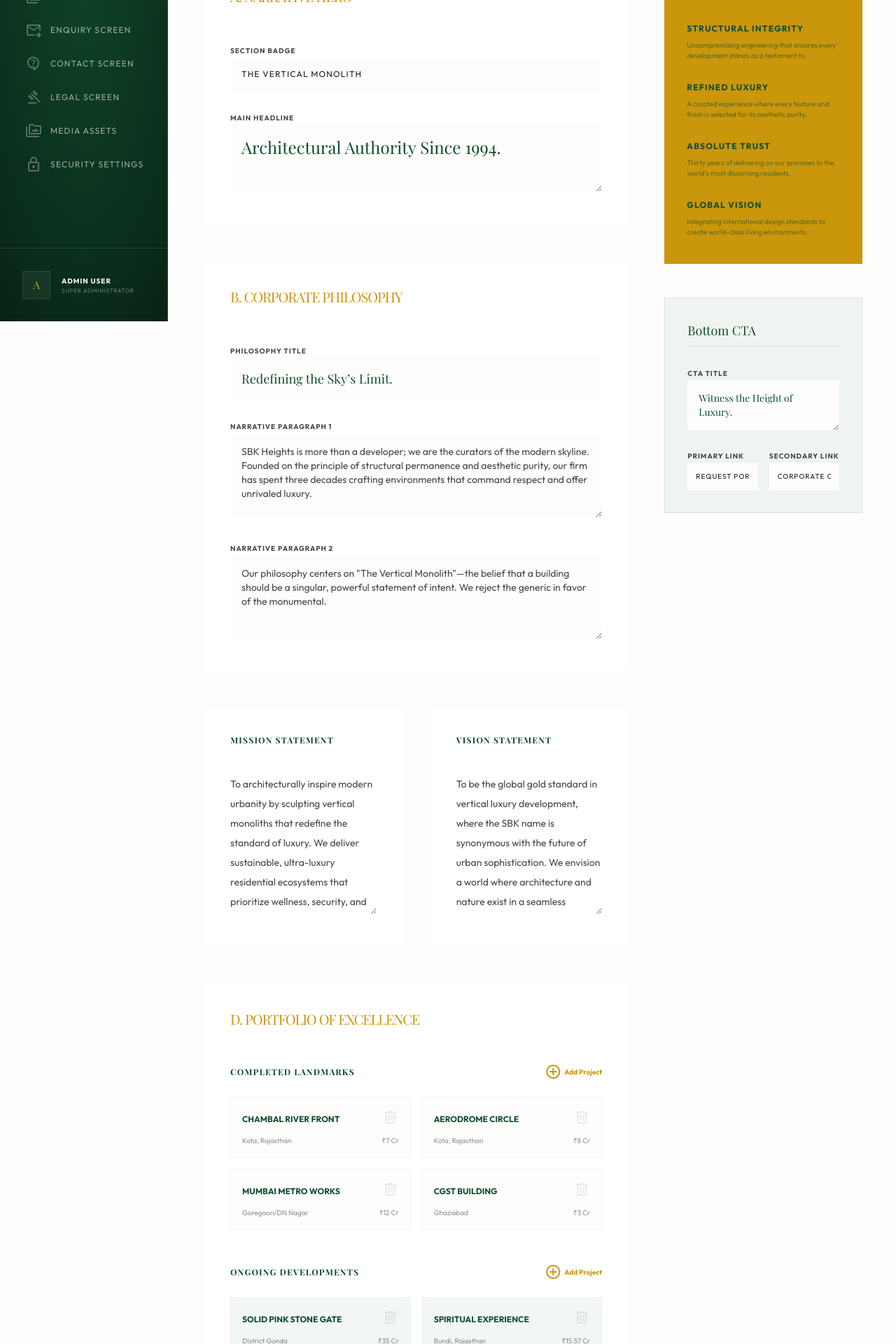
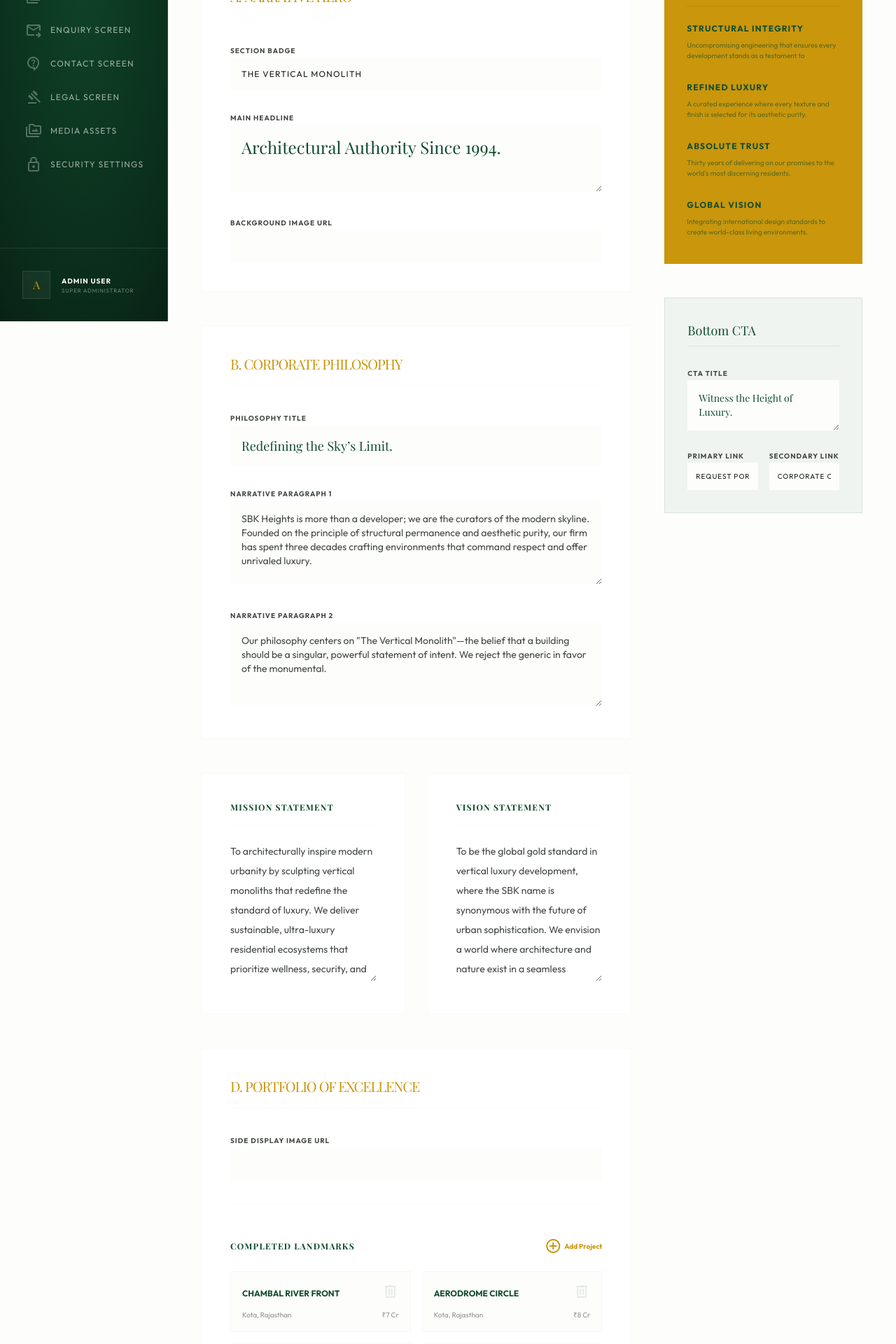
Before and after one commit to thewhitewolf09/sbkheights-project, a Next.js app: page /admin/cms/about in a window 1280 px wide. Shown: the part 341-2261 px from the top of the page at 70% size. Built offline with nearby package versions, Linux system fonts and the light colour scheme; no server answers; the database is empty; sample sign-in values are in the browser's storage; a web font is replaced by a local one.

Commit message:
feat: implement CMS editor for home page and add foundational public and gallery components

```diff
--- a/src/app/(admin)/admin/cms/about/page.tsx
+++ b/src/app/(admin)/admin/cms/about/page.tsx
@@ -135,6 +135,10 @@ export default function AboutCMSEditor() {
                   <label className="text-[10px] font-bold uppercase tracking-widest text-on-surface-variant">Main Headline</label>
                   <textarea value={content.hero.title} onChange={(e) => setContent({...content, hero: {...content.hero, title: e.target.value}})} className="w-full bg-surface p-4 text-2xl font-headline text-primary outline-none" />
                </div>
+               <div className="space-y-1">
+                  <label className="text-[10px] font-bold uppercase tracking-widest text-on-surface-variant">Background Image URL</label>
+                  <input type="text" value={content.hero.image || ""} onChange={(e) => setContent({...content, hero: {...content.hero, image: e.target.value}})} className="w-full bg-surface p-4 text-xs font-label outline-none" />
+               </div>
             </div>
           </FadeIn>
 
@@ -181,6 +185,12 @@ export default function AboutCMSEditor() {
           <FadeIn className="bg-white p-10 border border-outline-variant/10">
             <h3 className="text-xl font-headline text-primary mb-8 pb-4 border-b border-outline-variant/5 uppercase tracking-tighter text-secondary">D. Portfolio of Excellence</h3>
             <div className="space-y-12">
+               {/* Portfolio Image */}
+               <div className="space-y-1 pb-8 border-b border-outline-variant/10">
+                  <label className="text-[10px] font-bold uppercase tracking-widest text-on-surface-variant">Side Display Image URL</label>
+                  <input type="text" value={content.portfolio?.image || ""} onChange={(e) => setContent({...content, portfolio: {...content.portfolio, image: e.target.value}})} className="w-full bg-surface p-4 text-xs font-label outline-none" />
+               </div>
+
                {/* Completed Landmarks */}
                <div>
                   <div className="flex justify-between items-center mb-6">
--- a/src/app/(admin)/admin/cms/home/page.tsx
+++ b/src/app/(admin)/admin/cms/home/page.tsx
@@ -99,6 +99,15 @@ export default function HomeCMSEditor() {
                     className="w-full bg-surface p-4 text-xs font-label uppercase tracking-widest outline-none border-b border-transparent focus:border-secondary transition-all"
                   />
                 </div>
+                <div className="space-y-2">
+                  <label className="text-[10px] font-bold uppercase tracking-widest text-on-surface-variant">Background Image URL</label>
+                  <input
+                    type="text"
+                    value={content.hero.image || ""}
+                    onChange={(e) => setContent({ ...content, hero: { ...content.hero, image: e.target.value } })}
+                    className="w-full bg-surface p-4 text-xs font-label outline-none border-b border-transparent focus:border-secondary transition-all"
+                  />
+                </div>
               </div>
               <div className="space-y-2">
                 <label className="text-[10px] font-bold uppercase tracking-widest text-on-surface-variant">Main Title</label>
@@ -176,6 +185,26 @@ export default function HomeCMSEditor() {
                   onChange={(e) => setContent({ ...content, vision: { ...content.vision, quote: e.target.value } })}
                   className="w-full bg-surface p-4 text-xs font-label uppercase tracking-widest outline-none"
                 />
+              </div>
+              <div className="grid grid-cols-2 gap-8">
+                <div className="space-y-2">
+                  <label className="text-[10px] font-bold uppercase tracking-widest text-on-surface-variant">Left Image URL</label>
+                  <input
+                    type="text"
+                    value={content.vision.image_left || ""}
+                    onChange={(e) => setContent({ ...content, vision: { ...content.vision, image_left: e.target.value } })}
+                    className="w-full bg-surface p-4 text-xs font-label outline-none border-b border-transparent focus:border-secondary transition-all"
+                  />
+                </div>
+                <div className="space-y-2">
+                  <label className="text-[10px] font-bold uppercase tracking-widest text-on-surface-variant">Right Space Image URL</label>
+                  <input
+                    type="text"
+                    value={content.vision.image_right || ""}
+                    onChange={(e) => setContent({ ...content, vision: { ...content.vision, image_right: e.target.value } })}
+                    className="w-full bg-surface p-4 text-xs font-label outline-none border-b border-transparent focus:border-secondary transition-all"
+                  />
+                </div>
               </div>
             </div>
           </FadeIn>
--- a/src/app/(public)/about/page.tsx
+++ b/src/app/(public)/about/page.tsx
@@ -13,6 +13,7 @@ export default async function AboutUsPage() {
     hero: {
       badge: "The Vertical Monolith",
       title: "Architectural Authority Since 1994.",
+      image: "/images/hero.png"
     },
     intro: {
       title: "Redefining the Sky’s Limit.",
@@ -21,7 +22,7 @@ export default async function AboutUsPage() {
     },
     mission: "To architecturally inspire modern urbanity by sculpting vertical monoliths that redefine the standard of luxury. We deliver sustainable, ultra-luxury residential ecosystems that prioritize wellness, security, and unparalleled aesthetic precision. Through engineering excellence, we create eternal landmarks that stand as a testament to structural permanence.",
     vision: "To be the global gold standard in vertical luxury development, where the SBK name is synonymous with the future of urban sophistication. We envision a world where architecture and nature exist in a seamless harmony of glass and steel, inspiring future generations to look upward.",
-    portfolio: { completed: [], ongoing: [] },
+    portfolio: { completed: [], ongoing: [], image: "/images/roof_top.png" },
     visionaries: [],
     cta: { title: "", primaryBtn: "", secondaryBtn: "" }
   };
@@ -49,7 +50,7 @@ export default async function AboutUsPage() {
           <img
             alt="Corporate Headquarters"
             className="w-full h-full object-cover grayscale transition-transform duration-[3000ms] hover:scale-105"
-            src="/images/hero.png"
+            src={data.hero.image || "/images/hero.png"}
           />
           <div className="absolute inset-0 bg-gradient-to-t from-primary/90 via-primary/40 to-transparent flex items-end p-8 md:p-16">
             <div className="max-w-4xl">
@@ -131,7 +132,7 @@ export default async function AboutUsPage() {
       <section className="py-24 px-12">
         <div className="max-w-7xl mx-auto grid grid-cols-1 md:grid-cols-2 gap-20 items-center">
             <FadeIn direction="right" className="relative group overflow-hidden">
-               <img src="/images/roof_top.png" alt="Heritage" className="w-full h-full object-cover grayscale group-hover:grayscale-0 transition-all duration-1000 image-emerald aspect-square" />
+               <img src={data.portfolio?.image || "/images/roof_top.png"} alt="Heritage" className="w-full h-full object-cover grayscale group-hover:grayscale-0 transition-all duration-1000 aspect-square" />
             </FadeIn>
             <FadeIn direction="left">
               <span className="text-secondary uppercase tracking-[0.3rem] text-xs mb-8 block font-label font-bold">Portfolio of Excellence</span>
--- a/src/app/(public)/page.tsx
+++ b/src/app/(public)/page.tsx
@@ -17,6 +17,7 @@ export default async function Home() {
         "Experience a perfect harmony of comfort and architecture. Discover a residential sanctuary designed for those who value quality and community.",
       primaryBtn: "Enquire Now",
       secondaryBtn: "View Project",
+      image: "/images/hero.png"
     },
     vision: {
       title: "A New Standard of Living",
@@ -25,6 +26,8 @@ export default async function Home() {
       mission_text:
         "Strategically located in a prime area of Noida, ensuring excellent connectivity to major roads and essential services such as markets, schools, and hospitals.",
       quote: "Modern infrastructure with experienced developers.",
+      image_left: "/images/left.png",
+      image_right: "/images/right.png"
     },
     cta: {
       title: "Find Your Dream Home",
@@ -88,7 +91,7 @@ export default async function Home() {
           <img
             alt="SBK Heights"
             className="w-full h-full object-cover"
-            src="/images/hero.png"
+            src={home.hero.image || fallback.hero.image}
           />
         </div>
         <div className="absolute inset-0 bg-gradient-to-r from-primary/80 via-primary/40 to-transparent z-10"></div>
@@ -156,14 +159,14 @@ export default async function Home() {
           <div className="lg:col-span-12 xl:col-span-6 grid grid-cols-2 gap-4">
             <div className="pt-20">
               <img
-                src="/images/left.png"
+                src={home.vision.image_left || fallback.vision.image_left}
                 alt="Bedroom detail"
                 className="w-full h-[300px] md:h-[500px] object-cover shadow-2xl transition-all duration-1000"
               />
             </div>
             <div>
               <img
-                src="/images/right.png"
+                src={home.vision.image_right || fallback.vision.image_right}
                 alt="Living space"
                 className="w-full h-[400px] md:h-[600px] object-cover shadow-2xl transition-all duration-1000"
               />
--- a/src/components/gallery/GalleryGrid.tsx
+++ b/src/components/gallery/GalleryGrid.tsx
@@ -24,10 +24,10 @@ export default function GalleryGrid({ items }: GalleryGridProps) {
           <StaggerItem key={i} className="relative group overflow-hidden cursor-pointer block aspect-[4/3]" onClick={() => setSelectedImage(item)}>
             <img
               alt={item.title}
-              className="w-full h-full object-cover transition-transform duration-700 group-hover:scale-110 grayscale hover:grayscale-0 image-emerald"
+              className="w-full h-full object-cover transition-transform duration-700 group-hover:scale-110 grayscale hover:grayscale-0"
               src={item.url}
             />
-            <div className="absolute inset-0 bg-primary/40 opacity-0 group-hover:opacity-100 transition-opacity duration-500 flex flex-col items-center justify-center p-6 text-center">
+            <div className="absolute inset-0 bg-black/50 opacity-0 group-hover:opacity-100 transition-opacity duration-500 flex flex-col items-center justify-center p-6 text-center">
               <span className="material-symbols-outlined text-white text-4xl mb-4 font-variation-fill">zoom_in</span>
               <p className="text-white text-xs font-bold uppercase tracking-widest leading-relaxed">{item.title}</p>
             </div>
```
